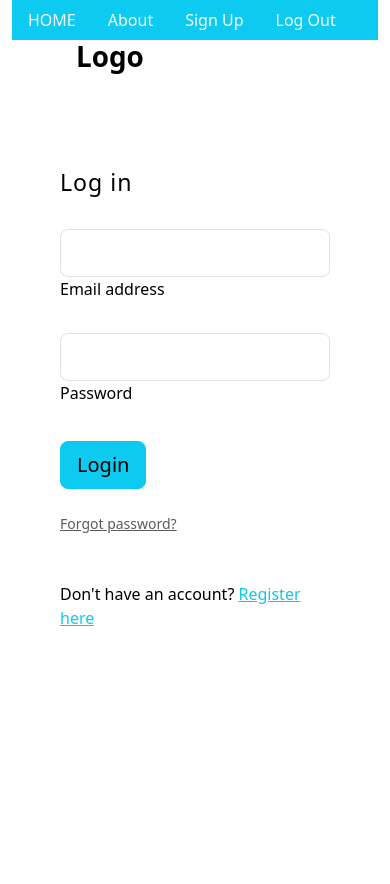
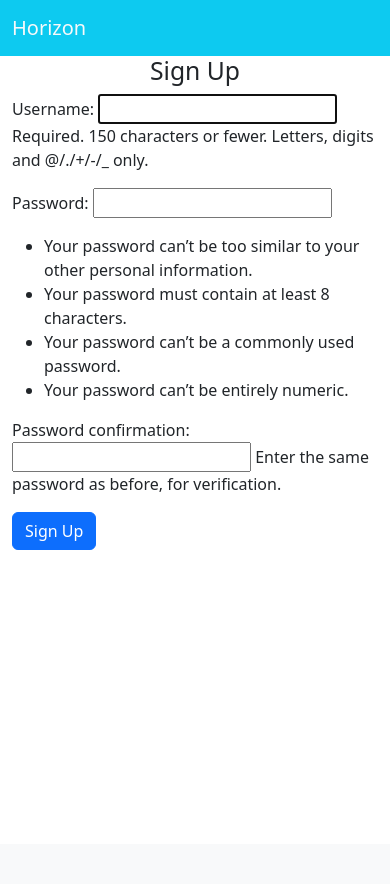
Before and after one commit to Phillipcostas/Horizon-Group, a Django app: page /accounts/signup/ in a window 390 px wide. After the commit the page ends 550 px from the top, so only its background shows below. Run offline with Django 5.2, Linux system fonts and the light colour scheme; some libraries are stand-ins or nearby versions.

Commit message:
simplified the use of the bootstrap with django in the code

```diff
--- a/hoizon/settings.py
+++ b/hoizon/settings.py
@@ -122,8 +122,6 @@ STATIC_URL = 'static/'
 LOGIN_REDIRECT_URL = 'base'
 LOGOUT_REDIRECT_URL = 'home'
 
-
-
 # Default primary key field type
 # https://docs.djangoproject.com/en/5.0/ref/settings/#default-auto-field
 
--- a/main_app/templates/base.html
+++ b/main_app/templates/base.html
@@ -5,39 +5,38 @@
   <meta http-equiv="X-UA-Compatible" content="IE=edge" />
   <meta name="viewport" content="width=device-width, initial-scale=1.0" />
   <link rel="shortcut icon" type="image/png" href="" />
-  <title>{% block title %}{% endblock %}</title>
+  <title>{% block title %}Horizon{% endblock %}</title>
   {% load bootstrap5 %}
   {% bootstrap_css %}
   {% bootstrap_javascript %}
 </head>
 <body>
-  <title>horizon</title>
-
-<div class="container">
-  <ul class="nav bg-info">
-
+  <nav class="navbar navbar-expand-lg navbar-light bg-info">
+    <div class="container-fluid">
+      <a class="navbar-brand link-light" href="/home">Horizon</a>
+      <div class="collapse navbar-collapse" id="navbarNav">
+        <ul class="navbar-nav">
           <li class="nav-item">
             <a class="nav-link link-light" href="/home">HOME</a>
-
+          </li>
           <li class="nav-item">
             <a class="nav-link link-light" href="/base">About</a>
           </li>
-
           <li class="nav-item">
             <a class="nav-link link-light" href="{% url 'signup' %}">Sign Up</a>
           </li>
-
           <li class="nav-item">
             <a class="nav-link link-light" href="/">Log Out</a>
-        <form id="logout-form" method="post" action="{% url 'logout' %}">
+            <form id="logout-form" method="post" action="{% url 'logout' %}" style="display: none;">
               {% csrf_token %}
             </form>
+          </li>
+        </ul>
+      </div>
+    </div>
+  </nav>
 
-  </ul>
-
-</head>
-
-
+  <div class="container">
     {% block content %}
     {% endblock %}
   </div>
--- a/main_app/templates/home.html
+++ b/main_app/templates/home.html
@@ -14,7 +14,7 @@
       <a class="nav-link link-light" href="/">HOME</a>
     </li>
     <li class="nav-item">
-      <a class="nav-link link-light" href="/about">About</a>
+      <a class="nav-link link-light" href="/base">Base</a>
     </li>
   </ul>
 
--- a/main_app/templates/signup.html
+++ b/main_app/templates/signup.html
@@ -1,90 +1,16 @@
-<!DOCTYPE html>
-<html lang="en">
-<head>
-  <meta charset="UTF-8" />
-  <meta http-equiv="X-UA-Compatible" content="IE=edge" />
-  <meta name="viewport" content="width=device-width, initial-scale=1.0" />
-  <link rel="shortcut icon" type="image/png" href="" />
-  <title>{% block title %}{% endblock %}</title>
-  {% load bootstrap5 %}
-  {% bootstrap_css %}
-  {% bootstrap_javascript %}
-</head>
-<body>
-  <title>horizon</title>
+{% extends 'base.html' %}
 
-<div class="container">
-  <ul class="nav bg-info">
+{% block title %}Sign Up{% endblock %}
 
-    <li class="nav-item">
-      <a class="nav-link link-light" href="/home">HOME</a>
-
-      <li class="nav-item">
-        <a class="nav-link link-light" href="/base">About</a>
-    </li>
-
-    <li class="nav-item">
-      <a class="nav-link link-light" href="{% url 'signup' %}">Sign Up</a>
-  </li>
-
-    <li class="nav-item">
-      <a class="nav-link link-light" href="/">Log Out</a>
-        <form id="logout-form" method="post" action="{% url 'logout' %}">
-           {% csrf_token %}
-        </form>
-
-  </ul>
-
-</head>
-
-
-  {% block content %}
-  {% endblock %}
+{% block content %}
+<div class="row justify-content-center">
+  <div class="col-md-6">
+    <h2 class="text-center">Sign Up</h2>
+    <form method="post">
+      {% csrf_token %}
+      {{ form.as_p }}
+      <button type="submit" class="btn btn-primary">Sign Up</button>
+    </form>
+  </div>
 </div>
-</body>
-<section class="vh-100">
-    <div class="container-fluid">
-      <div class="row">
-        <div class="col-sm-6 text-black">
-
-          <div class="px-5 ms-xl-4">
-            <i class="fas fa-crow fa-2x me-3 pt-5 mt-xl-4" style="color: #709085;"></i>
-            <span class="h1 fw-bold mb-0">Logo</span>
-          </div>
-
-          <div class="d-flex align-items-center h-custom-2 px-5 ms-xl-4 mt-5 pt-5 pt-xl-0 mt-xl-n5">
-
-            <form style="width: 23rem;">
-
-              <h3 class="fw-normal mb-3 pb-3" style="letter-spacing: 1px;">Log in</h3>
-
-              <div data-mdb-input-init class="form-outline mb-4">
-                <input type="email" id="form2Example18" class="form-control form-control-lg" />
-                <label class="form-label" for="form2Example18">Email address</label>
-              </div>
-
-              <div data-mdb-input-init class="form-outline mb-4">
-                <input type="password" id="form2Example28" class="form-control form-control-lg" />
-                <label class="form-label" for="form2Example28">Password</label>
-              </div>
-
-              <div class="pt-1 mb-4">
-                <button data-mdb-button-init data-mdb-ripple-init class="btn btn-info btn-lg btn-block" type="button">Login</button>
-              </div>
-
-              <p class="small mb-5 pb-lg-2"><a class="text-muted" href="#!">Forgot password?</a></p>
-              <p>Don't have an account? <a href="#!" class="link-info">Register here</a></p>
-
-            </form>
-
-          </div>
-
-        </div>
-        <div class="col-sm-6 px-0 d-none d-sm-block">
-          <img src="https://mdbcdn.b-cdn.net/img/Photos/new-templates/bootstrap-login-form/img3.webp"
-            alt="Login image" class="w-100 vh-100" style="object-fit: cover; object-position: left;">
-        </div>
-      </div>
-    </div>
-  </section>
-</html>
+{% endblock %}
--- a/main_app/views.py
+++ b/main_app/views.py
@@ -3,11 +3,13 @@ from django.shortcuts import render, redirect
 from django.contrib.auth.views import LoginView
 from django.contrib.auth import login
 from django.contrib.auth.forms import UserCreationForm
+from django.contrib.auth.decorators import login_required
 
 
 
 def home(request):
         return render(request, 'home.html')
+
 
 def about(request):
     return render(request, 'base.html')
```
Also changed, not shown: db.sqlite3. Lines whose indentation alone changed are shown as unchanged.
